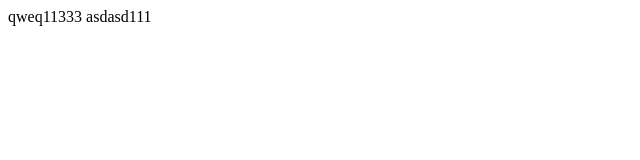
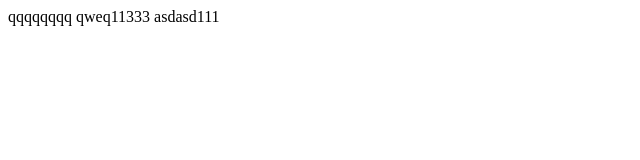
Before and after one commit to Biodeg/special-App2, a plain HTML site: page asdqwe.html in a window 1280 px wide. Shown: the whole page, without its empty margins (0-640 px from the left). Drawn offline with Linux system fonts and the light colour scheme.

Commit message:
Revert "Revert "123456""
This reverts commit 98bcf196e139e6b7fc5afff0104ee1d2bd184d4ead
sadqwe
awqasq

sda

```diff
--- a/asdqwe.html
+++ b/asdqwe.html
@@ -4,7 +4,7 @@
     <meta charset="UTF-8">
     <title>Title</title>
 </head>
-<body>
+<body>qqqqqqqq
 qweq11333
 </body>
 </html>asdasd111
```
